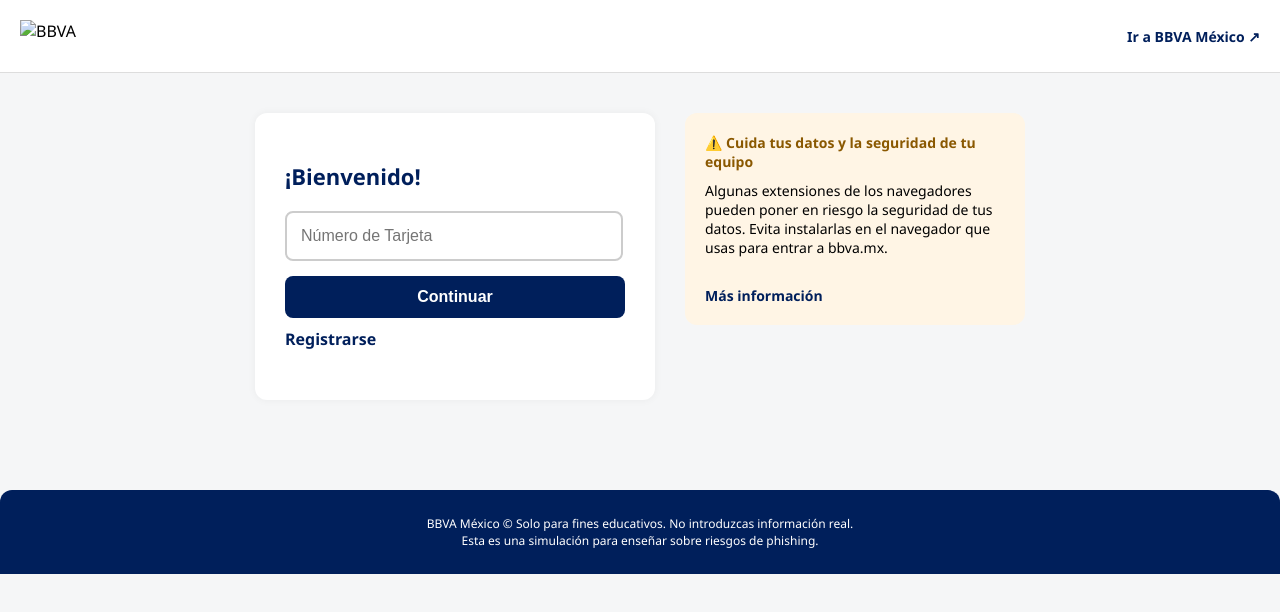
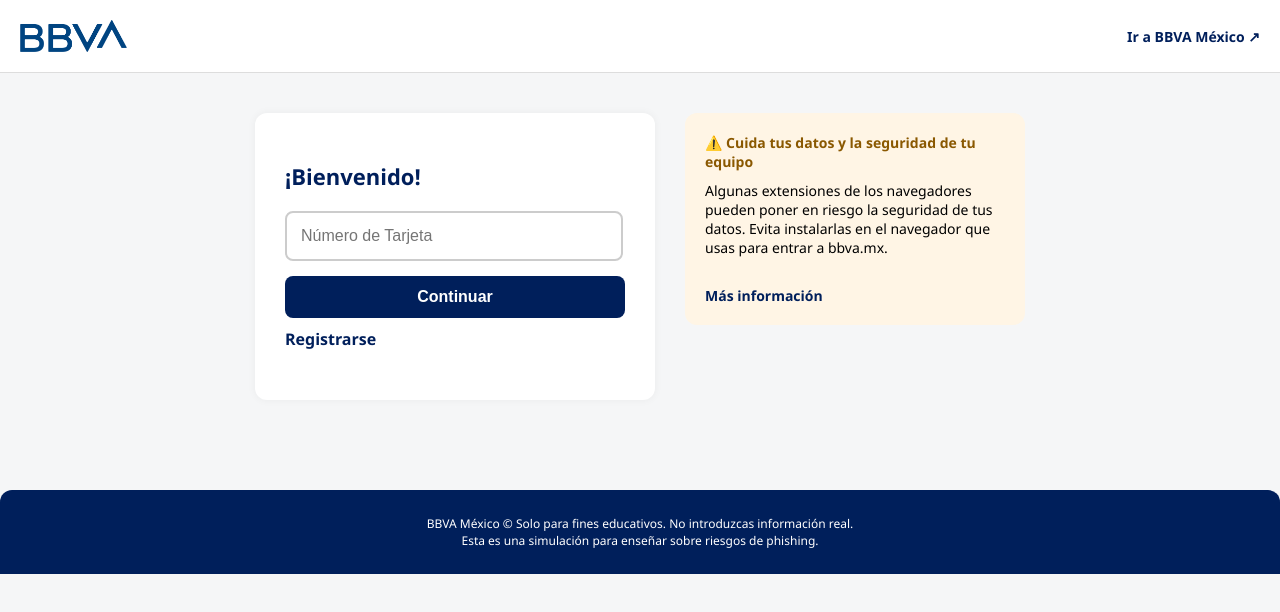
Before and after one commit to angybg/BBVA.com, a plain HTML site: page index.html in a window 1280 px wide. Drawn offline with Linux system fonts and the light colour scheme; the site is published under a folder, as on GitHub Pages, so addresses that start at the root find nothing.

Commit message:
Update index.html nnjnnb

```diff
--- a/index.html
+++ b/index.html
@@ -125,7 +125,7 @@
 <body>
 
     <div class="header">
-        <img src="/images/5114.png" alt="BBVA">
+        <img src="images/5114.png" alt="BBVA">
         <a href="#">Ir a BBVA México ↗</a>
     </div>
 
```
